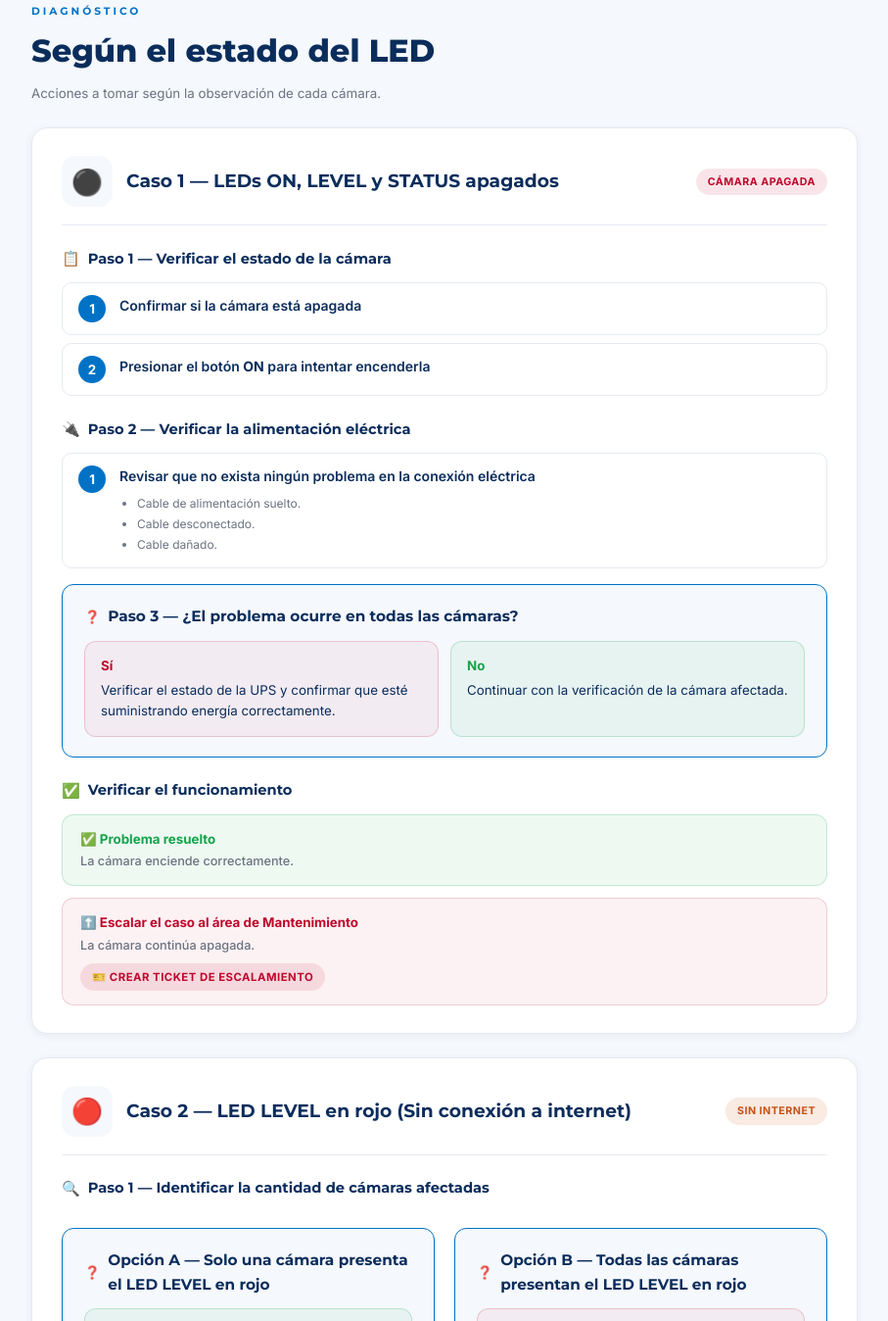
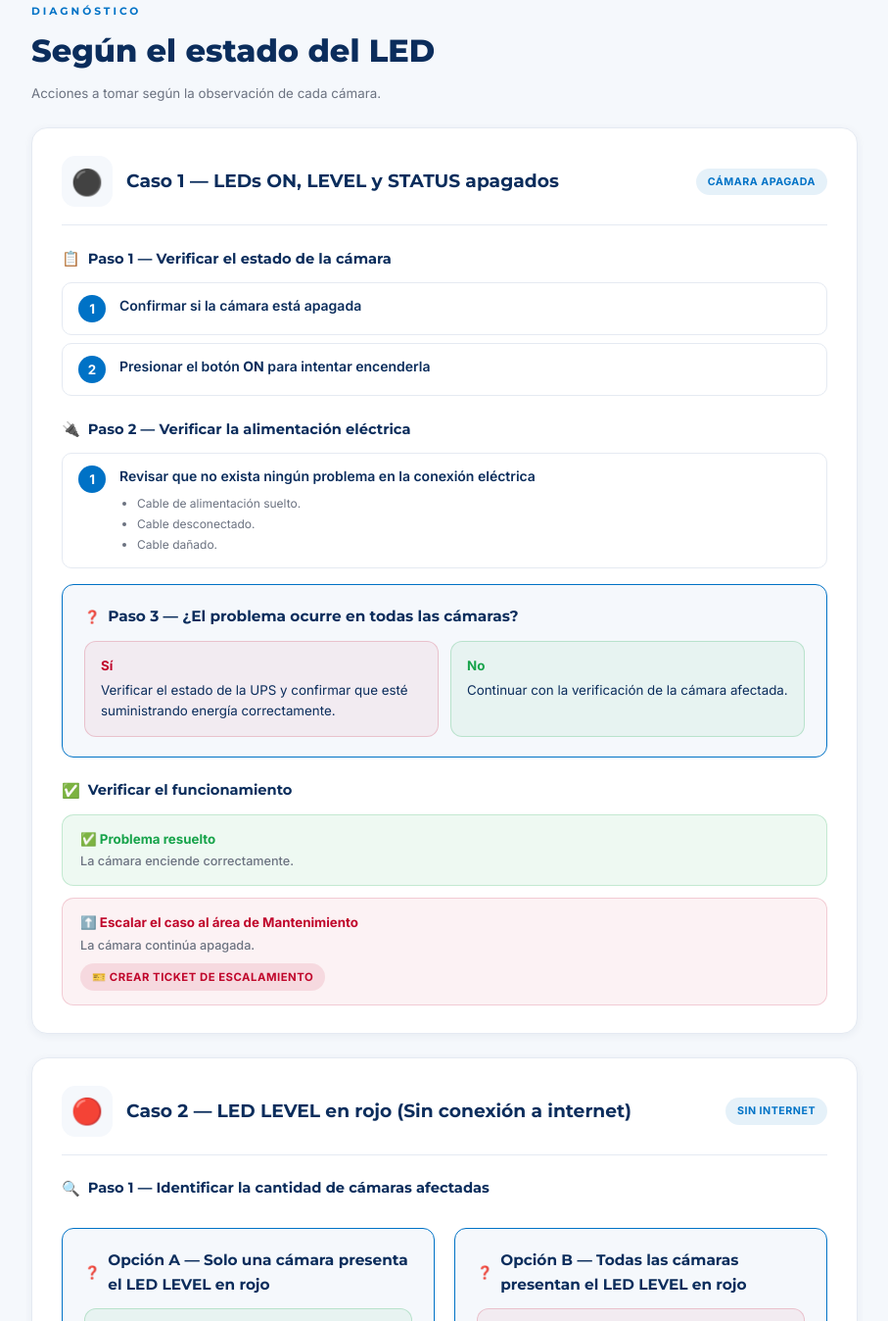
Before and after one commit to manuelachavarria-dotcom/sop-camaras-pigvision, a plain HTML site: page Manual_PigVision.html in a window 1280 px wide. Shown: the part 1402-2750 px from the top of the page at 98% size, without its empty margins (186-1093 px from the left). Drawn offline with Linux system fonts and the light colour scheme.

Commit message:
Paleta uniforme azul profesional: badges neutrales y cache-busting sop.css

```diff
--- a/Manual_PigVision.html
+++ b/Manual_PigVision.html
@@ -4,7 +4,7 @@
 <meta charset="UTF-8">
 <title>Manual Operativo — Revisión PigVision</title>
 <link href="https://fonts.googleapis.com/css2?family=Inter:wght@300;400;500;600;700&family=Montserrat:wght@400;600;700;800&display=swap" rel="stylesheet">
-<link href="sop.css" rel="stylesheet">
+<link href="sop.css?v=2" rel="stylesheet">
 <style>
   .manual-cover {
     background: linear-gradient(135deg, #0B2D5C 0%, #0E3B70 45%, #0072C6 100%);
@@ -72,7 +72,7 @@
   <span class="level">Nivel 1 — Revisión Inicial</span>
   <h1>Equipo de Porcicultura</h1>
   <p>Diagnóstico según el estado del LED, reinicio básico y registro de novedades en cámaras PigVision. Siempre acompañado del equipo de Asimetrix.</p>
-  </div>
+</div>
   <div class="content">
     <div class="banner ">
     <div class="ico">🛡️</div>
@@ -91,7 +91,7 @@
     <div class="card-head">
       <span class="emoji">⚫</span>
       <span class="title">Caso 1 — LEDs ON, LEVEL y STATUS apagados</span>
-      <span class="badge red">Cámara apagada</span>
+      <span class="badge blue">Cámara apagada</span>
     </div>
 
     <div class="sub-title"><span class="sub-ico">📋</span>Paso 1 — Verificar el estado de la cámara</div>
@@ -126,7 +126,7 @@
     <div class="card-head">
       <span class="emoji">🔴</span>
       <span class="title">Caso 2 — LED LEVEL en rojo (Sin conexión a internet)</span>
-      <span class="badge orange">Sin internet</span>
+      <span class="badge blue">Sin internet</span>
     </div>
 
     <div class="sub-title"><span class="sub-ico">🔍</span>Paso 1 — Identificar la cantidad de cámaras afectadas</div>
@@ -210,7 +210,7 @@
   <span class="level">Nivel 2 — Diagnóstico Eléctrico y de Red</span>
   <h1>Equipo de Mantenimiento</h1>
   <p>Verificaciones eléctricas, UPS, breakers y revisión detallada del router de Asimetrix. Siempre acompañado del equipo de Asimetrix.</p>
-  </div>
+</div>
   <div class="content">
     <div class="banner ">
     <div class="ico">🛡️</div>
@@ -321,7 +321,7 @@
   <span class="level">Nivel 3 — Atención de Incidentes</span>
   <h1>Equipo de Tecnología</h1>
   <p>Diagnóstico remoto, programación de visita y diagnóstico en sitio. Siempre acompañado del equipo de Asimetrix.</p>
-  </div>
+</div>
   <div class="content">
     <div class="banner ">
     <div class="ico">🛡️</div>
```
Also changed, not shown: mantenimiento.html (+1 -1 lines), porcicultura.html (+3 -3 lines), tecnologia.html (+1 -1 lines), 1 other file.
